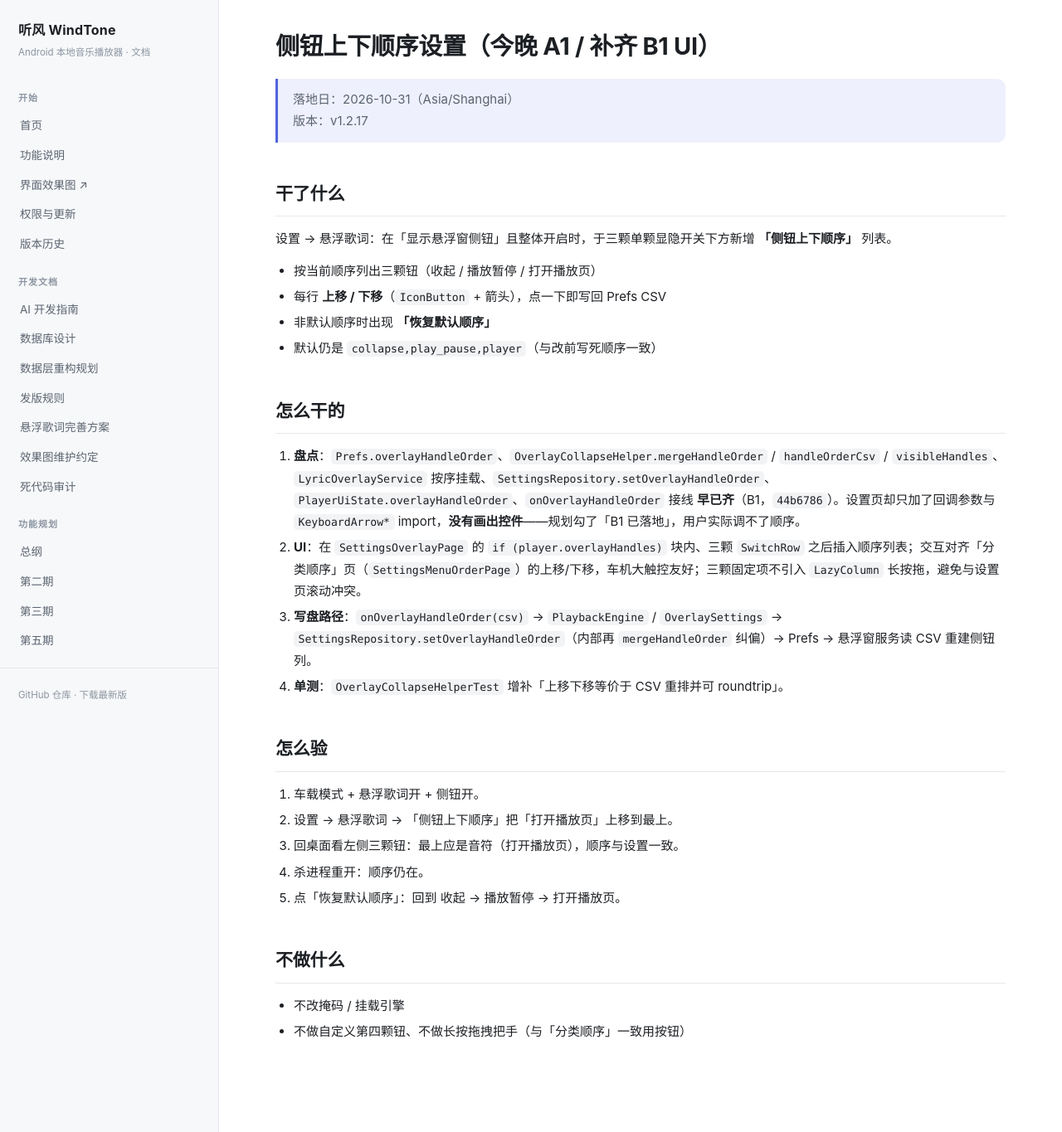
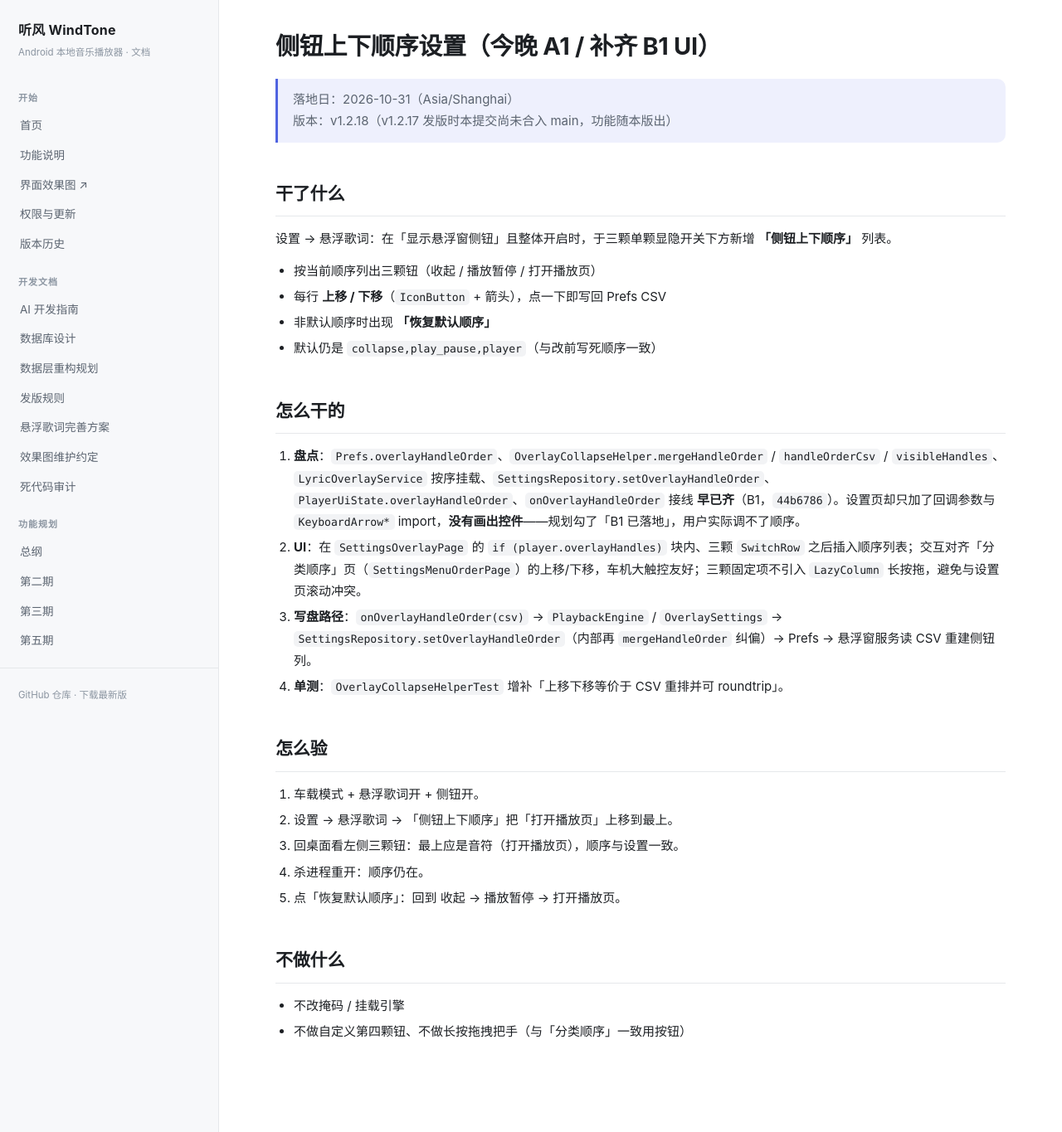
Before and after one commit to LuckyLearning/WindTone, a Jekyll site: the page built from docs/功能-侧钮顺序设置.md, in a window 1280 px wide and 1365 px high. Shown: the whole window at 83% size. Built offline with Jekyll 4.4.1, drawn with Linux system fonts in a browser that asks for light colours; our own code applies the rules of GitHub Pages for plain Markdown files.

Commit message:
docs(overlay): 侧钮顺序改随 v1.2.18 出（1.2.17 tag 未含该提交）
v1.2.17 发版时 A1 提交不在 main；说明与版本历史改挂 1.2.18，并注明 1.2.17 实情。

```diff
--- a/docs/功能-侧钮顺序设置.md
+++ b/docs/功能-侧钮顺序设置.md
@@ -1,7 +1,7 @@
 # 侧钮上下顺序设置（今晚 A1 / 补齐 B1 UI）
 
 > 落地日：2026-10-31（Asia/Shanghai）
-> 版本：v1.2.17
+> 版本：v1.2.18（v1.2.17 发版时本提交尚未合入 main，功能随本版出）
 
 ## 干了什么
 
```
Also changed, not shown: .github/release-notes/v1.2.18.md (renamed from .github/release-notes/v1.2.17.md).
